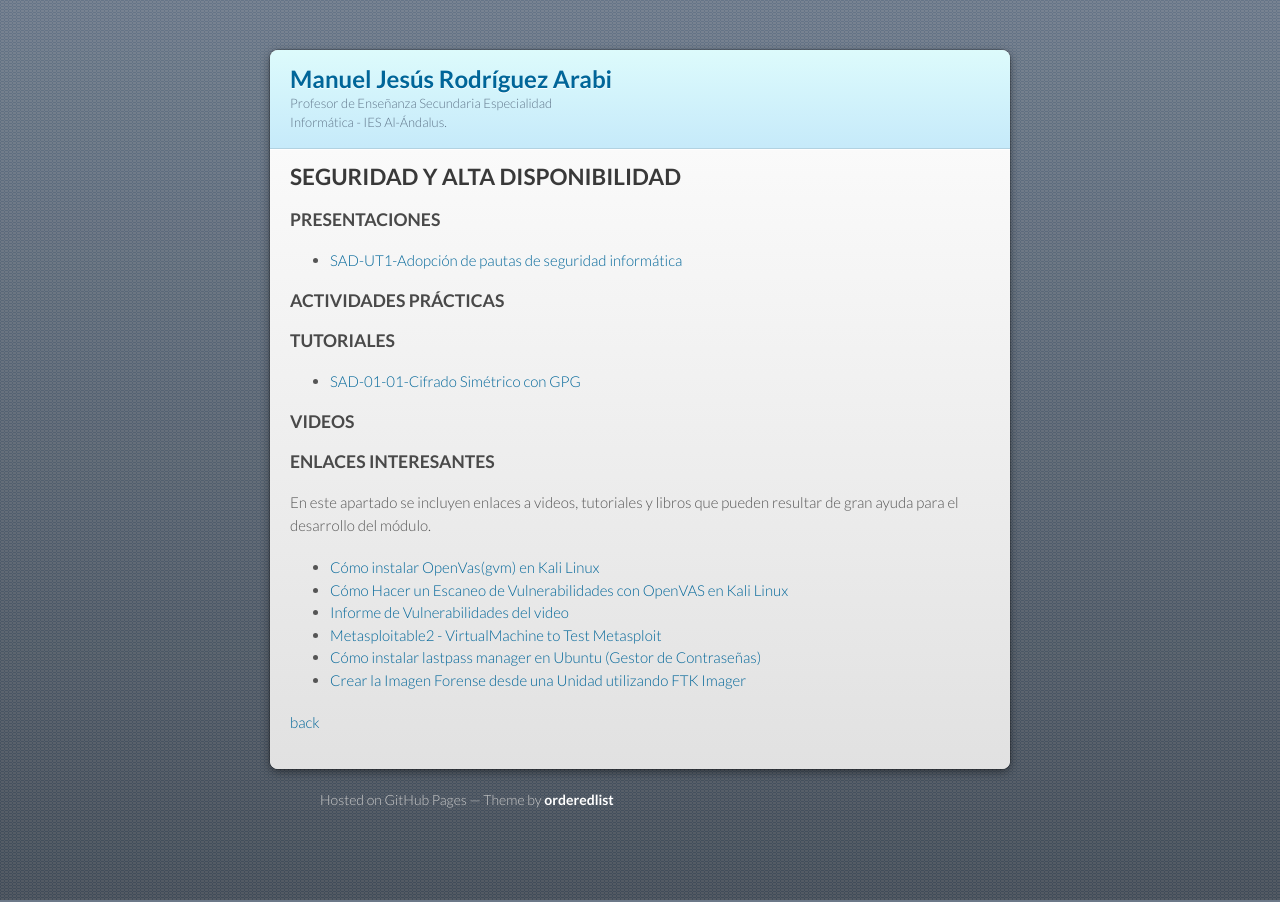
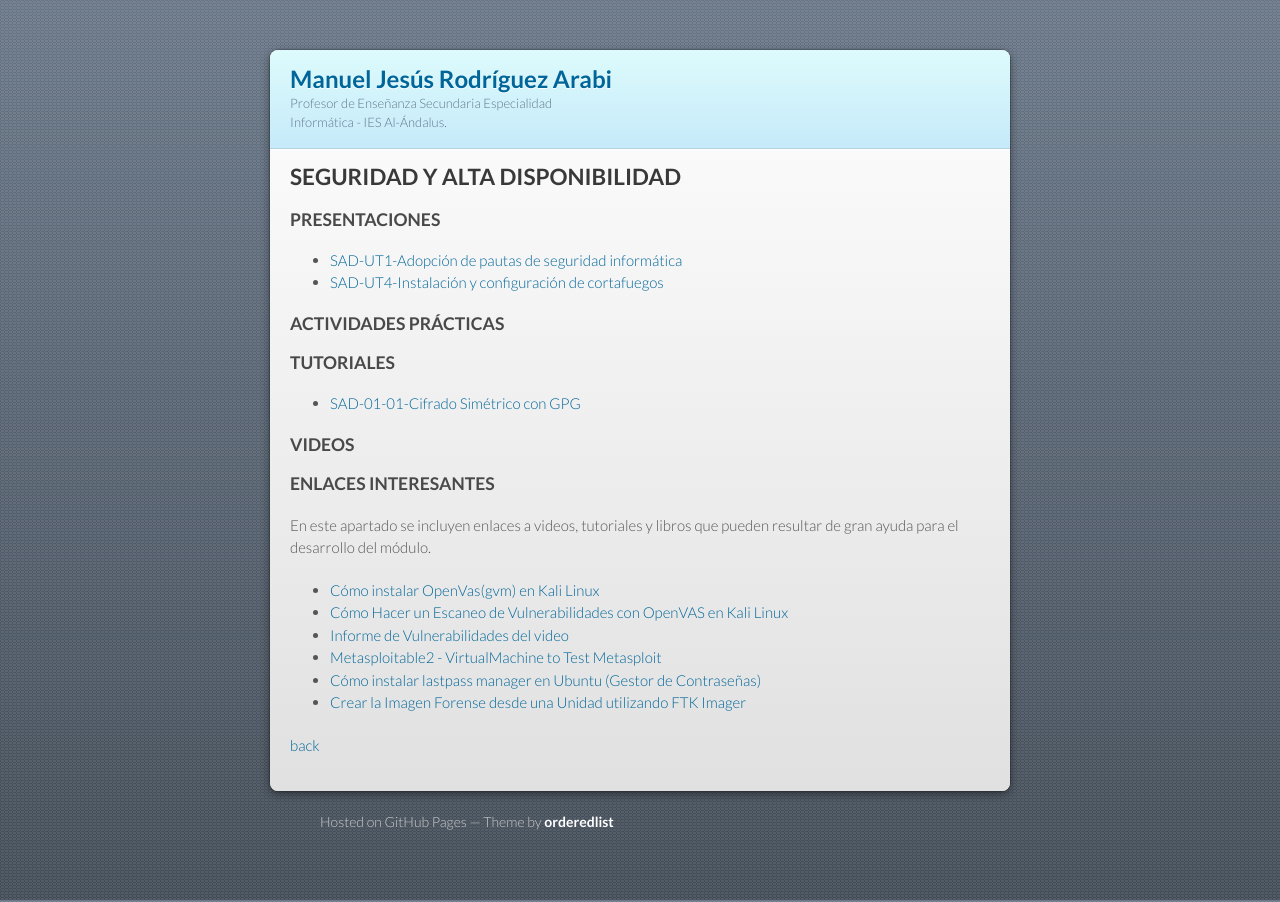
Before and after one commit to mrodara/mrodara.github.io, a Jekyll site: the page built from mods/sad.md, in a window 1280 px wide. Built offline with Jekyll 4.4.1, drawn with Linux system fonts in a browser that asks for light colours; our own code applies the rules of GitHub Pages for plain Markdown files.

Commit message:
Presentación UT04 Firewall

```diff
--- a/mods/sad.md
+++ b/mods/sad.md
@@ -7,6 +7,8 @@ layout: default
 ### PRESENTACIONES
 
 * [SAD-UT1-Adopción de pautas de seguridad informática](https://slides.com/manueljesusrodriguezarabi/hlc-ut01-analisis-forense-de-sistemas-informaticos/fullscreen)
+* [SAD-UT4-Instalación y configuración de cortafuegos](https://slides.com/manueljesusrodriguezarabi/sad-ut01-adopcion-de-pautas-de-seguridad-informatica/fullscreen)
+
 
 ### ACTIVIDADES PRÁCTICAS
 
```
Also changed, not shown: 1 other file.
